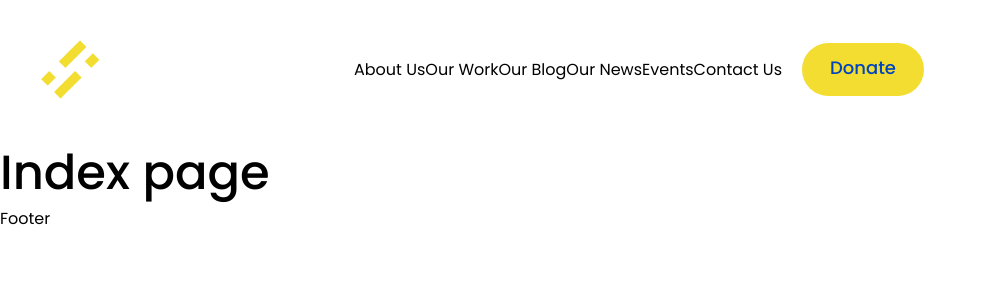
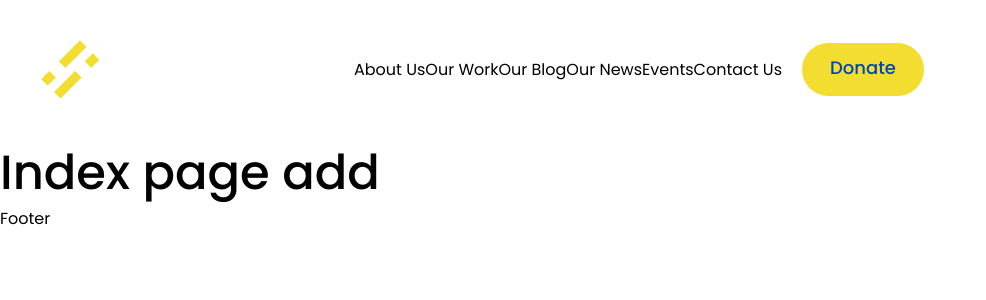
Before and after one commit to Roovin/healtraumas-next, a Next.js app: page / in a window 1280 px wide. Shown: the top 300 px of the page, without its empty margins (0-986 px from the left). Built offline with nearby package versions, Linux system fonts and the light colour scheme.

Commit message:
update index

```diff
--- a/pages/index.jsx
+++ b/pages/index.jsx
@@ -4,7 +4,7 @@ import Layout from "@/components/Layout";
 export default function Home() {
   return (
     <>
-      <h1>Index page</h1>
+      <h1>Index page add</h1>
     </>
   );
 }
```
